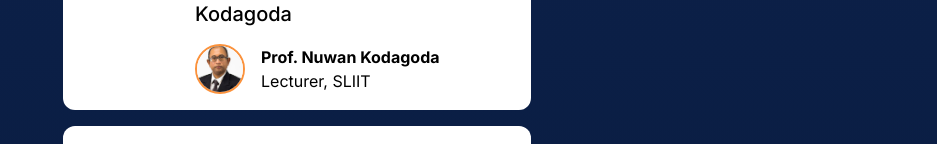
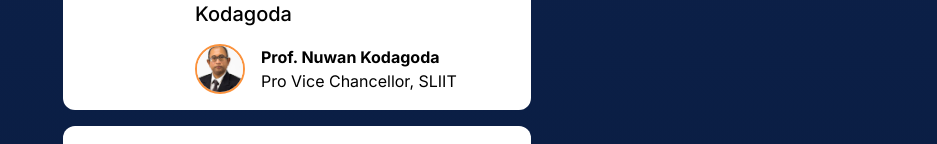
Before and after one commit to sliitsesc/links, a Next.js app: page /agm in a window 1280 px wide. Shown: the part 656-800 px from the top of the page, without its empty margins (343-1280 px from the left). Built offline with nearby package versions, Linux system fonts and the light colour scheme.

Commit message:
chore: updated content

```diff
--- a/src/data/AgendaData.ts
+++ b/src/data/AgendaData.ts
@@ -18,7 +18,7 @@ export const AgendaData = [
     time: "1:50 PM",
     imageURL: "/faces/nuwan.jpg",
     name: "Prof. Nuwan Kodagoda",
-    position: "Lecturer, SLIIT",
+    position: "Pro Vice Chancellor, SLIIT",
   },
   {
     title: "Staff Introduction",
```
